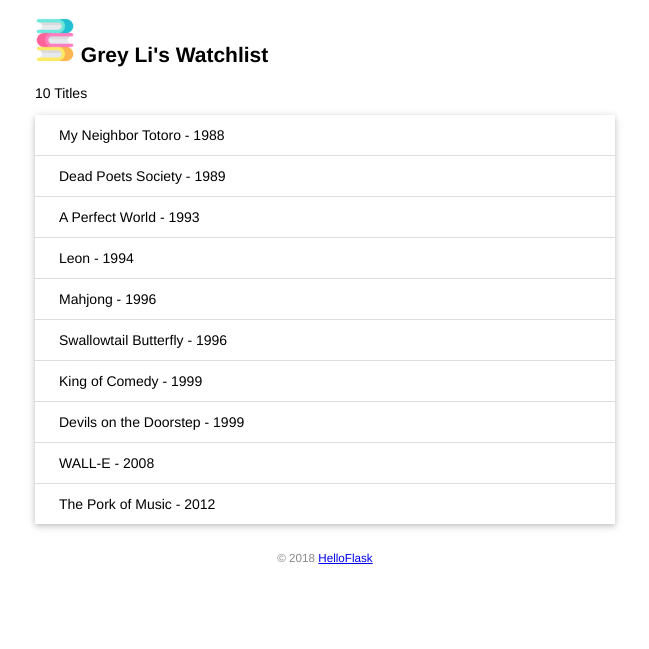
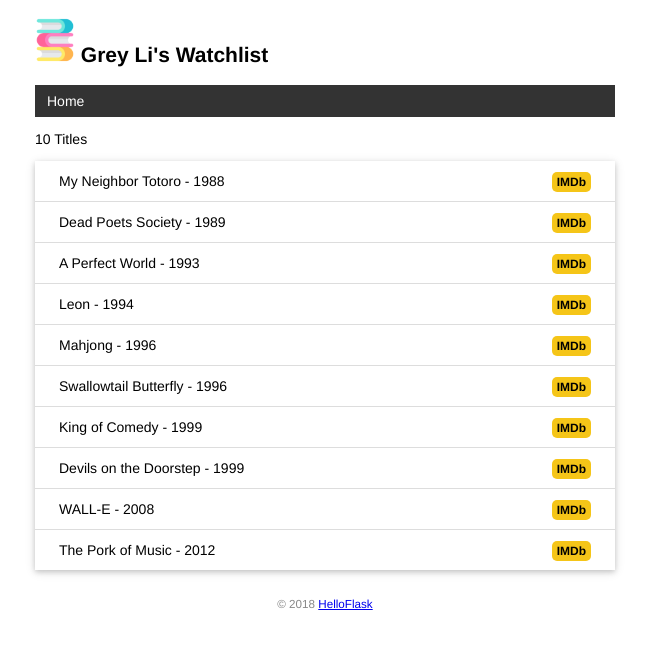
Before and after one commit to ceerfuce/watchlist, a Flask app: page / in a window 1280 px wide. Shown: the top 649 px of the page, without its empty margins (315-964 px from the left). Run offline with Flask 2, Linux system fonts and the light colour scheme; data comes from the database, SQL or seed files in the repository.

Commit message:
Add base template and error template

```diff
--- a/static/style.css
+++ b/static/style.css
@@ -41,3 +41,41 @@ footer {
     margin: 0 auto;
     height: 100px;
 }
+
+nav ul {
+    list-style-type: none;
+    margin: 0;
+    padding: 0;
+    overflow: hidden;
+    background-color: #333;
+}
+
+nav li {
+    float: left;
+}
+
+nav li a {
+    display: block;
+    color: white;
+    text-align: center;
+    padding: 8px 12px;
+    text-decoration: none;
+}
+
+nav li a:hover {
+    background-color: #111;
+}
+
+.float-right {
+    float: right;
+}
+
+.imdb {
+    font-size: 12px;
+    font-weight: bold;
+    color: black;
+    text-decoration: none;
+    background: #F5C518;
+    border-radius: 5px;
+    padding: 3px 5px;
+}
--- /dev/null
+++ b/templates/base.html
@@ -0,0 +1,28 @@
+<!DOCTYPE html>
+<html lang="en">
+<head>
+    {% block head %}
+    <meta charset="utf-8">
+    <meta name="viewport" content="width=device-width, initial-scale=1.0">
+    <title>{{ user.name }}'s Watchlist</title>
+    <link rel="icon" href="{{ url_for('static', filename='favicon.ico') }}">
+    <link rel="stylesheet" href="{{ url_for('static', filename='style.css') }}" type="text/css">
+    {% endblock %}
+</head>
+<body>
+
+    <h2>
+        <img alt="Avatar" class="avatar" src="{{ url_for('static', filename='images/avatar.png') }}">
+        {{ user.name }}'s Watchlist
+    </h2>
+    <nav>
+        <ul>
+            <li><a href="{{ url_for('index') }}">Home</a></li>
+        </ul>
+    </nav>
+    {% block content %}{% endblock %}
+    <footer>
+        <small>&copy; 2018 <a href="http://helloflask.com/tutorial">HelloFlask</a></small>
+	</footer>
+</body>
+</html>
--- a/templates/index.html
+++ b/templates/index.html
@@ -1,27 +1,14 @@
-<!DOCTYPE html>
+{% extends 'base.html' %}
 
-<html lang="en">
-<head>
-	<meta charset="utf-8">
-	<title>{{ user.name }}'s Watchlist</title>
-	<link rel="icon" href="{{ url_for('static', filename='favicon.ico') }}">
-	<link rel="stylesheet" href="{{ url_for('static', filename='style.css') }}" type="text/css">
-</head>
-
-<body>
-    <h2>
-        <img alt="Avatar" class="avatar" src="{{ url_for('static', filename='images/avatar.png') }}">
-        {{ user.name }}'s Watchlist
-    </h2>
-	{# 使用 length 过滤器获取 movies 变量的长度 #}
-	<p>{{ movies|length }} Titles</p>
-	<ul class="movie-list">
-		{% for movie in movies %}  {# 迭代 movies 变量 #}
-		<li>{{ movie.title }} - {{ movie.year }}</li>  {# 等同于 movie['title'] #}
-		{% endfor %}  {# 使用 endfor 标签结束 for 语句 #}
-	</ul>
-	<footer>
-        <small>&copy; 2018 <a href="http://helloflask.com/tutorial">HelloFlask</a></small>
-	</footer>
-</body>
-</html>
+{% block content %}
+<p>{{ movies|length }} Titles</p>
+<ul class="movie-list">
+    {% for movie in movies %}
+    <li>{{ movie.title }} - {{ movie.year }}
+        <span class="float-right">
+            <a class="imdb" href="https://www.imdb.com/find?q={{ movie.title }}" target="_blank" title="Find this movie on IMDb">IMDb</a>
+        </span>
+    </li>
+    {% endfor %}
+</ul>
+{% endblock %}
```
Also changed, not shown: templates/404.html (+4 -18 lines), 1 other file.
